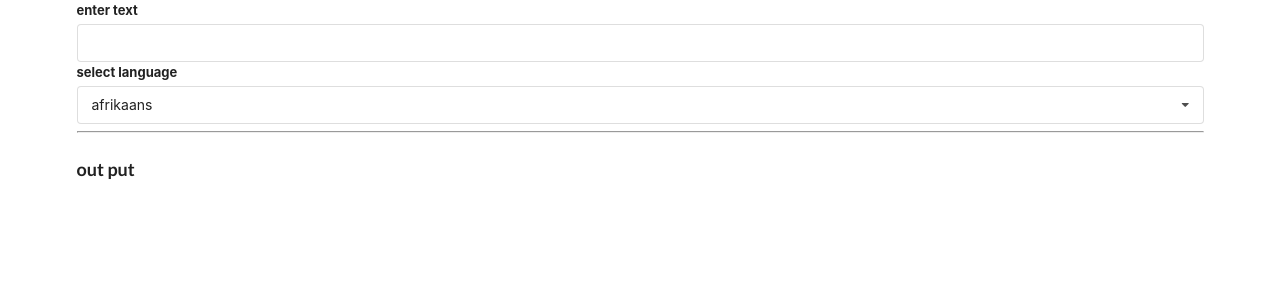
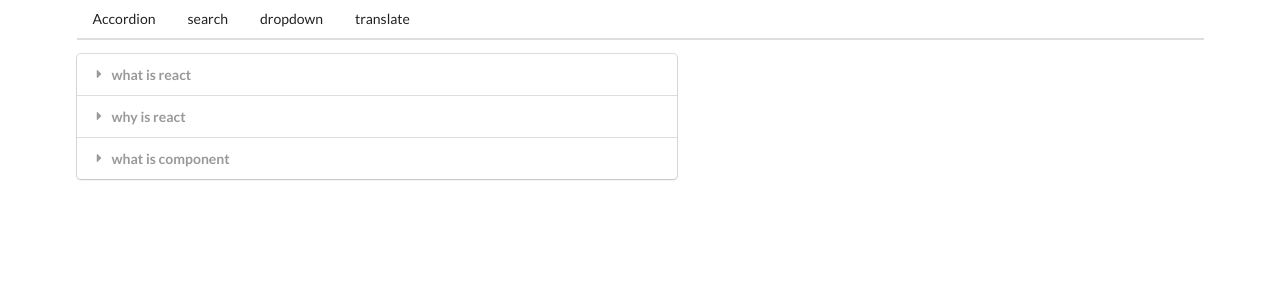
Before and after one commit to shiivaa68/udemy-project-one, a React (Create React App) app: page / in a window 1280 px wide. Shown: the top 300 px of the page. Built offline with nearby package versions, Linux system fonts and the light colour scheme; no server answers.

Commit message:
add router

```diff
--- a/src/App.js
+++ b/src/App.js
@@ -1,10 +1,13 @@
 
 import './App.css';
+import {BrowserRouter,Switch,Route} from 'react-router-dom'
 import Accordion from './udemy/hook-udemy/Accordion'
 import Search from './udemy/hook-udemy/Search';
 import DropDown from './udemy/hook-udemy/DropDown'
 import { useState } from 'react';
 import Translate from './udemy/hook-udemy/Translate'
+import Header from './udemy/hook-udemy/Header'
+
 const App = ()=>{
 
 
@@ -40,13 +43,24 @@ const [selected,setSelected] = useState(options[0])
 const [showDropDown,setShowDropdown] = useState(true)
 
   return(
+
   <div className="ui container">
 
-  {/* <Accordion items={items}/> */}
-  {/* <Search/> */}
+    <BrowserRouter>
+    <Header/>
+    <Switch>
+      <Route path="/" exact>  <Accordion items={items}/></Route>
+      <Route path="/search" exact>  <Search/></Route>
+      <Route path="/translate" exact><Translate/></Route>
+      <Route path="/dropdown" exact><DropDown options={options} selected={selected} onSelectedChange={setSelected}/></Route>
+    </Switch>
+
+
+
   {/* <button onClick ={()=>setShowDropdown(!showDropDown)}>show toggle drop down</button>
   {showDropDown ? <DropDown options={options} selected={selected} onSelectedChange={setSelected}/> :null} */}
-  <Translate/>
+
+  </BrowserRouter>
   </div>
   )
 }
--- /dev/null
+++ b/src/udemy/hook-udemy/Header.js
@@ -0,0 +1,16 @@
+import React from 'react'
+import {Link} from 'react-router-dom'
+
+const Header = ()=>{
+    return(
+        <div className="ui secondary pointing menu">
+            <Link to="/" className="item">Accordion</Link>
+           <Link to="/search" className="item">search</Link>
+           <Link to="/dropdown" className="item">dropdown</Link>
+           <Link to="/translate" className="item">translate</Link>
+
+        </div>
+    )
+}
+
+export default Header;
```
